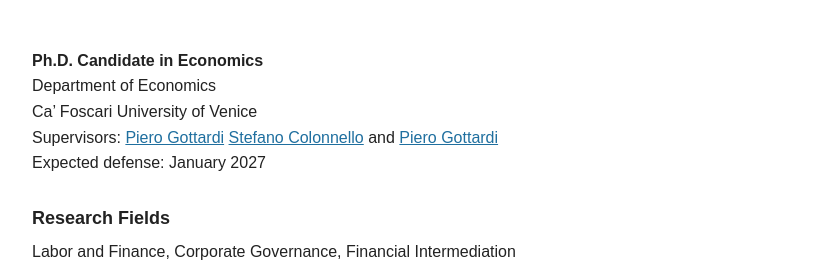
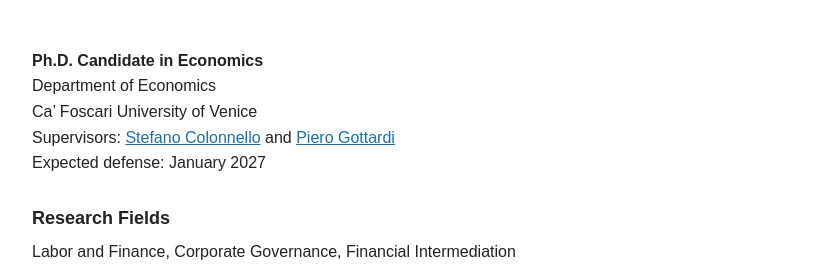
Before and after one commit to yanru-ye/yanru-ye.github.io, a plain HTML site: page index.html in a window 1280 px wide. Shown: the part 201-480 px from the top of the page, 133-960 px from the left. Drawn offline with Linux system fonts and the light colour scheme.

Commit message:
Remove Piero Gottardi's link from index.html
Removed link to Piero Gottardi's site from index.html

```diff
--- a/index.html
+++ b/index.html
@@ -123,9 +123,6 @@
         Department of Economics<br>
         Ca’ Foscari University of Venice<br>
         Supervisors:
-        <a href="https://sites.google.com/view/pierogottardi"
-           target="_blank"
-           rel="noopener noreferrer">Piero Gottardi</a>
         <a href="https://sites.google.com/site/stefanocolonnello"
            target="_blank"
            rel="noopener noreferrer">Stefano Colonnello</a>
```
